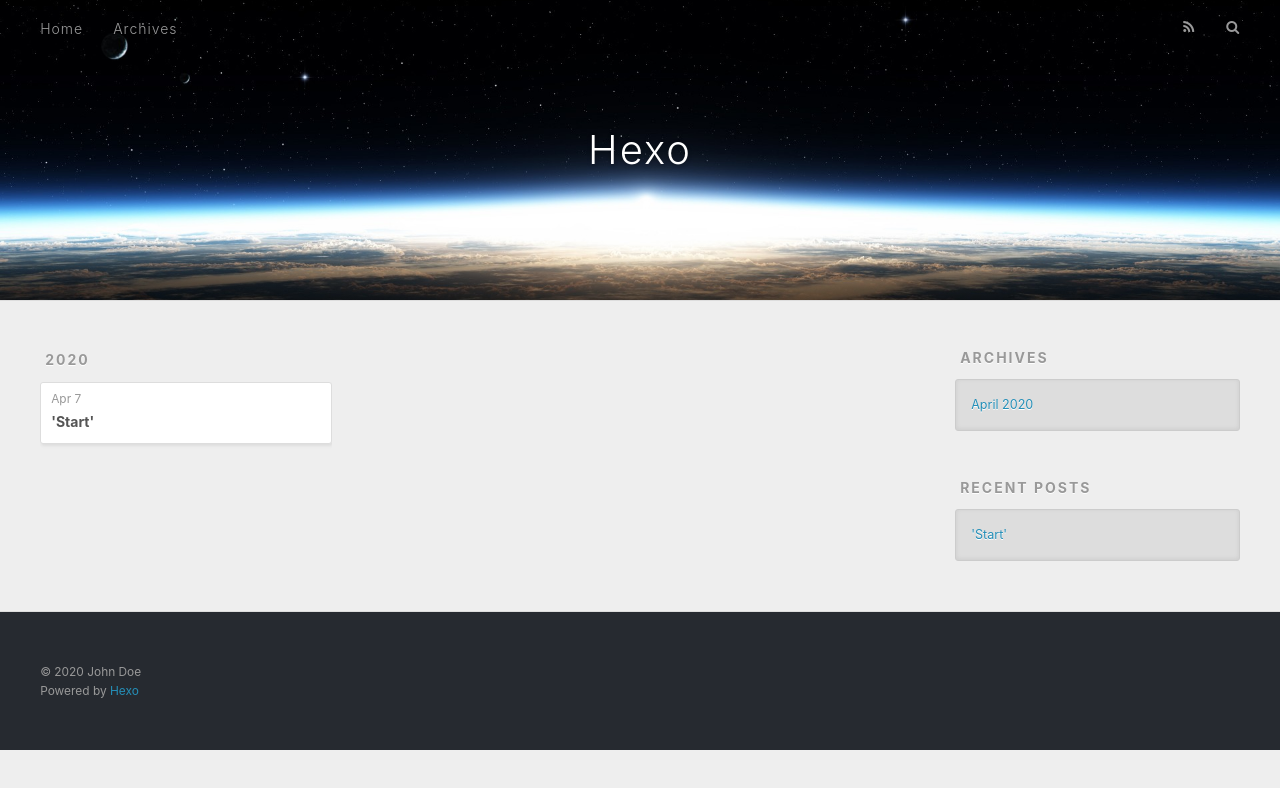
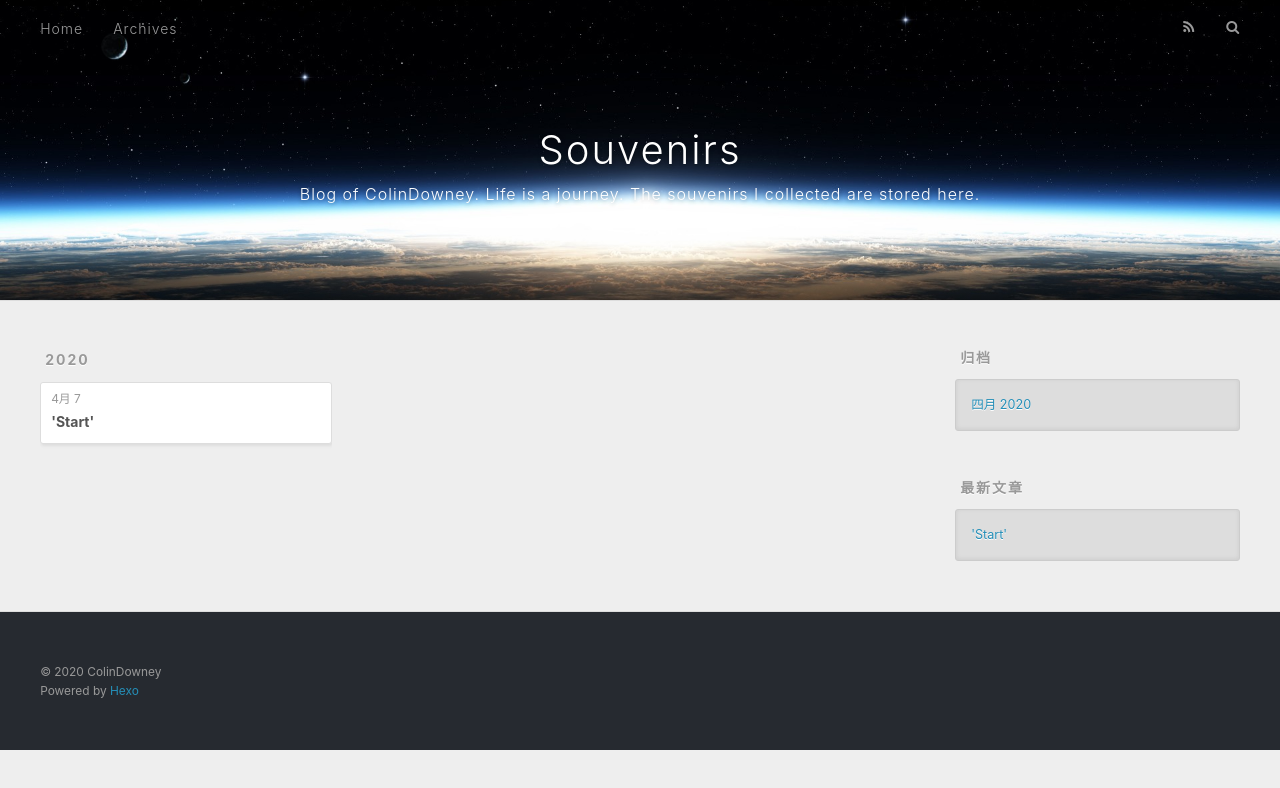
Before and after one commit to ColinDowney/ColinDowney.github.io, a plain HTML site: page archives/index.html in a window 1280 px wide. Drawn offline with nearby package versions, Linux system fonts and the light colour scheme.

Commit message:
Site updated: 2020-04-07 13:43:36

```diff
--- a/archives/index.html
+++ b/archives/index.html
@@ -5,17 +5,17 @@
 
 
 
-  <title>Archives | Hexo</title>
+  <title>归档 | Souvenirs</title>
   <meta name="viewport" content="width=device-width, initial-scale=1, maximum-scale=1">
   <meta property="og:type" content="website">
-<meta property="og:title" content="Hexo">
+<meta property="og:title" content="Souvenirs">
 <meta property="og:url" content="http://yoursite.com/archives/index.html">
-<meta property="og:site_name" content="Hexo">
-<meta property="og:locale" content="en_US">
-<meta property="article:author" content="John Doe">
+<meta property="og:site_name" content="Souvenirs">
+<meta property="og:locale" content="zh_CN">
+<meta property="article:author" content="ColinDowney">
 <meta name="twitter:card" content="summary">
 
-    <link rel="alternate" href="/atom.xml" title="Hexo" type="application/atom+xml">
+    <link rel="alternate" href="/atom.xml" title="Souvenirs" type="application/atom+xml">
 
 
     <link rel="icon" href="/favicon.png">
@@ -36,8 +36,12 @@
   <div id="header-outer" class="outer">
     <div id="header-title" class="inner">
       <h1 id="logo-wrap">
-        <a href="/" id="logo">Hexo</a>
+        <a href="/" id="logo">Souvenirs</a>
       </h1>
+
+        <h2 id="subtitle-wrap">
+          <a href="/" id="subtitle">Blog of ColinDowney. Life is a journey. The souvenirs I collected are stored here.</a>
+        </h2>
 
     </div>
     <div id="header-inner" class="inner">
@@ -53,7 +57,7 @@
 
           <a id="nav-rss-link" class="nav-icon" href="/atom.xml" title="RSS Feed"></a>
 
-        <a id="nav-search-btn" class="nav-icon" title="Search"></a>
+        <a id="nav-search-btn" class="nav-icon" title="搜索"></a>
       </nav>
       <div id="search-form-wrap">
         <form action="//google.com/search" method="get" accept-charset="UTF-8" class="search-form"><input type="search" name="q" class="search-form-input" placeholder="Search"><button type="submit" class="search-form-submit">&#xF002;</button><input type="hidden" name="sitesearch" value="http://yoursite.com"></form>
@@ -79,7 +83,7 @@
   <div class="archive-article-inner">
     <header class="archive-article-header">
       <a href="/2020/04/07/Start/" class="archive-article-date">
-  <time datetime="2020-04-07T04:09:07.000Z" itemprop="datePublished">Apr 7</time>
+  <time datetime="2020-04-07T04:09:07.000Z" itemprop="datePublished">4月 7</time>
 </a>
 
 
@@ -111,9 +115,9 @@
 
 
   <div class="widget-wrap">
-    <h3 class="widget-title">Archives</h3>
+    <h3 class="widget-title">归档</h3>
     <div class="widget">
-      <ul class="archive-list"><li class="archive-list-item"><a class="archive-list-link" href="/archives/2020/04/">April 2020</a></li></ul>
+      <ul class="archive-list"><li class="archive-list-item"><a class="archive-list-link" href="/archives/2020/04/">四月 2020</a></li></ul>
     </div>
   </div>
 
@@ -121,7 +125,7 @@
 
 
   <div class="widget-wrap">
-    <h3 class="widget-title">Recent Posts</h3>
+    <h3 class="widget-title">最新文章</h3>
     <div class="widget">
       <ul>
 
@@ -141,7 +145,7 @@
 
   <div class="outer">
     <div id="footer-info" class="inner">
-      &copy; 2020 John Doe<br>
+      &copy; 2020 ColinDowney<br>
       Powered by <a href="http://hexo.io/" target="_blank">Hexo</a>
     </div>
   </div>
```
Also changed, not shown: 2020/04/07/Start/index.html (+15 -11 lines), archives/2020/04/index.html (+17 -13 lines), archives/2020/index.html (+17 -13 lines), index.html (+16 -12 lines).
